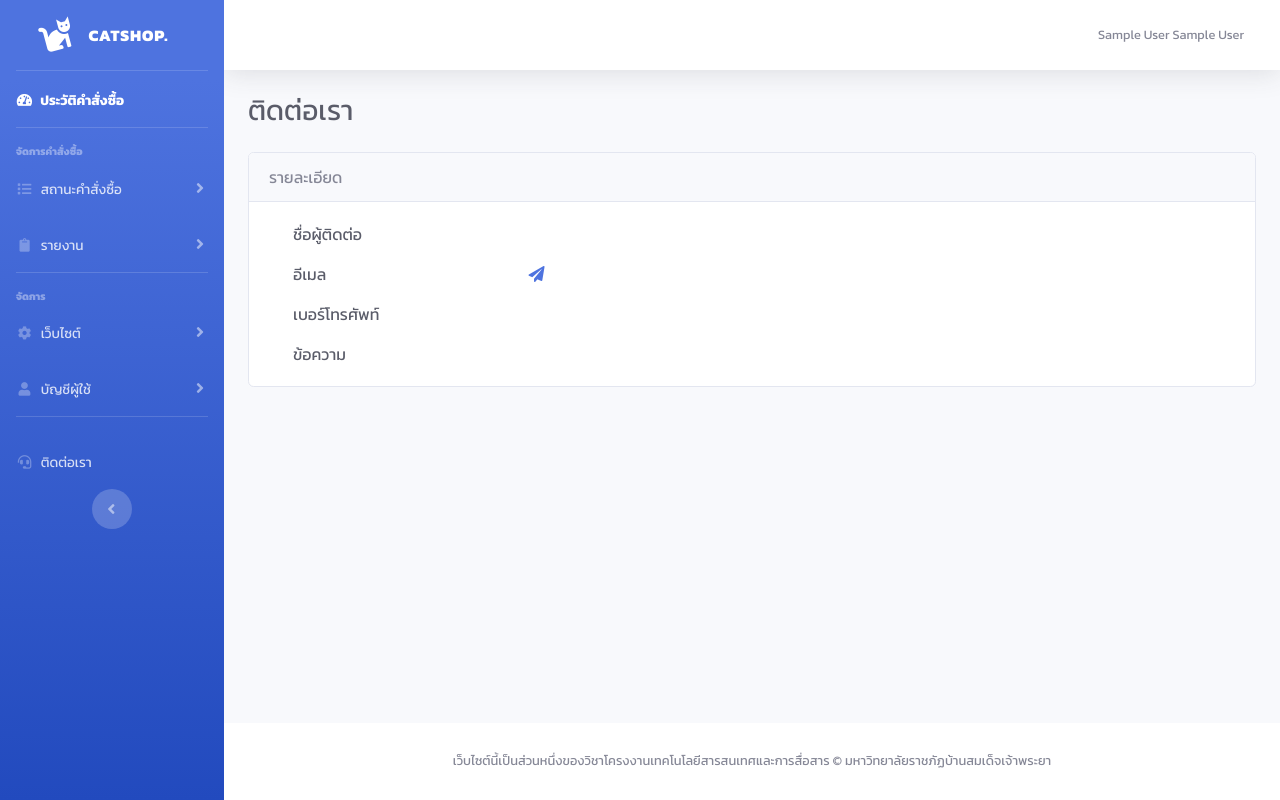
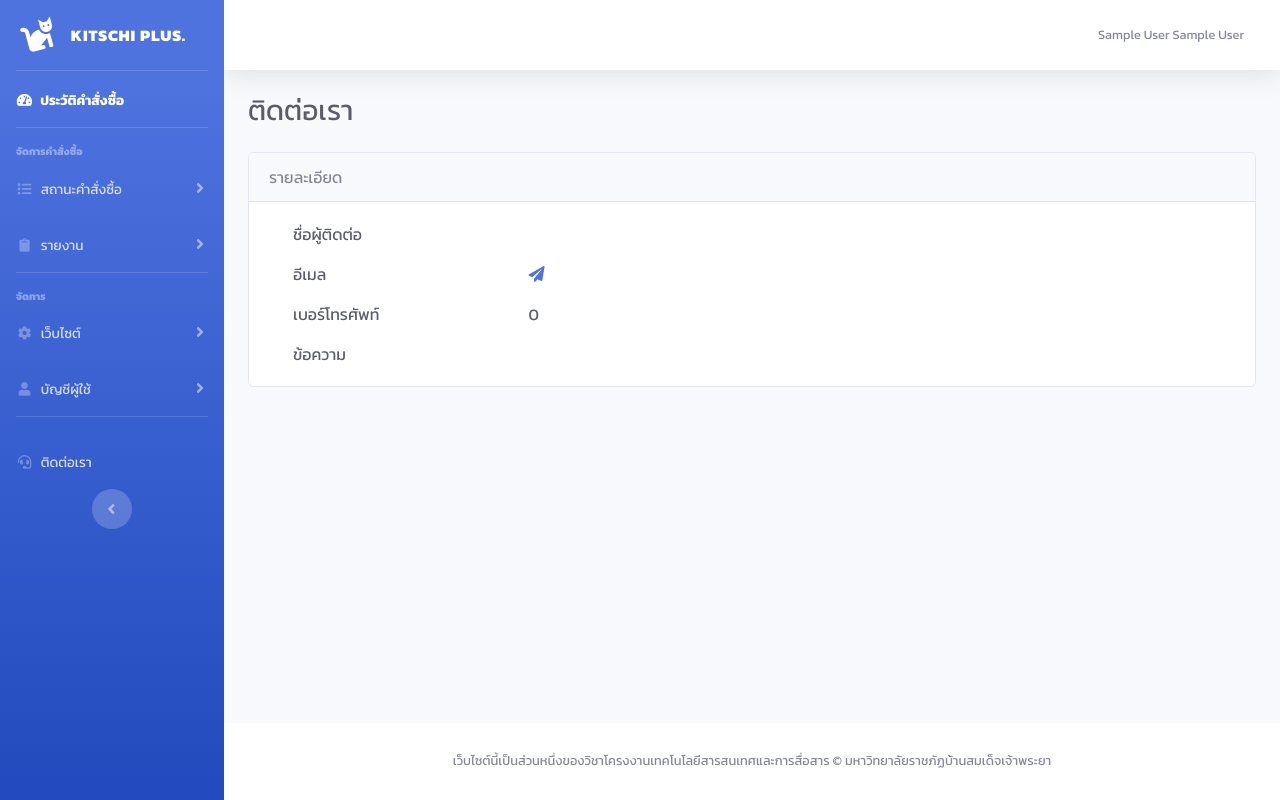
Before and after one commit to Kkimzch/catshop_project, a PHP site: page /Backoffice/contact_detail.php?contactus_id=1 in a window 1280 px wide. Run offline with PHP 8.4, Linux system fonts and the light colour scheme; the visitor is signed in with stand-in values (Sample User, id 1); data that the repository does not hold is empty.

Commit message:
Backoffice Fix

```diff
--- a/Backoffice/add-blog.php
+++ b/Backoffice/add-blog.php
@@ -23,7 +23,7 @@
     <meta name="description" content="">
     <meta name="author" content="">
 
-    <title>CatShop. - Backoffice</title>
+   <title>Kitschi Plus - Backoffice</title>
 
     <!-- Custom fonts for this template -->
     <link href="vendor/fontawesome-free/css/all.min.css" rel="stylesheet" type="text/css">
--- a/Backoffice/blog.php
+++ b/Backoffice/blog.php
@@ -29,7 +29,7 @@
     <meta name="description" content="">
     <meta name="author" content="">
 
-    <title>CatShop. - Backoffice</title>
+   <title>Kitschi Plus - Backoffice</title>
 
     <!-- Custom fonts for this template -->
     <link href="vendor/fontawesome-free/css/all.min.css" rel="stylesheet" type="text/css">
--- a/Backoffice/contact.php
+++ b/Backoffice/contact.php
@@ -48,7 +48,7 @@
     <meta name="description" content="">
     <meta name="author" content="">
 
-    <title>CatShop. - Backoffice</title>
+   <title>Kitschi Plus - Backoffice</title>
 
     <!-- Custom fonts for this template -->
     <link href="vendor/fontawesome-free/css/all.min.css" rel="stylesheet" type="text/css">
--- a/Backoffice/contact_detail.php
+++ b/Backoffice/contact_detail.php
@@ -21,7 +21,7 @@
     <meta name="description" content="">
     <meta name="author" content="">
 
-    <title>CatShop. - Backoffice</title>
+   <title>Kitschi Plus - Backoffice</title>
 
     <!-- Custom fonts for this template -->
     <link href="vendor/fontawesome-free/css/all.min.css" rel="stylesheet" type="text/css">
@@ -105,7 +105,7 @@
                                 <div class="row text-dark mt-3">
                                     <div class="col col-lg-3 align-self-center">เบอร์โทรศัพท์</div>
                                     <div class="col col-lg-9">
-                                        <?php echo $row['tel']; ?>
+                                    0<?php echo preg_replace("/(\d{3})(\d{3})(\d{4})/", "$1-$2-$3", $row['tel']); ?>
                                     </div>
                                 </div>
                                 <div class="row text-dark mt-3">
--- a/Backoffice/edit-blog.php
+++ b/Backoffice/edit-blog.php
@@ -23,7 +23,7 @@
     <meta name="description" content="">
     <meta name="author" content="">
 
-    <title>CatShop. - Backoffice</title>
+   <title>Kitschi Plus - Backoffice</title>
 
     <!-- Custom fonts for this template -->
     <link href="vendor/fontawesome-free/css/all.min.css" rel="stylesheet" type="text/css">
--- a/Backoffice/include/sidebar.php
+++ b/Backoffice/include/sidebar.php
@@ -5,7 +5,7 @@
         <div class="sidebar-brand-icon rotate-n-15">
             <i class="fas fa-cat"></i>
         </div>
-        <div class="sidebar-brand-text mx-3">CatShop.</div>
+        <div class="sidebar-brand-text mx-3">Kitschi plus.</div>
     </a>
 
     <!-- Divider -->
--- a/Backoffice/index.php
+++ b/Backoffice/index.php
@@ -32,7 +32,7 @@
     <meta name="description" content="">
     <meta name="author" content="">
 
-    <title>CatShop. - Backoffice</title>
+    <title>Kitschi Plus - Backoffice</title>
 
     <!-- Custom fonts for this template -->
     <link href="vendor/fontawesome-free/css/all.min.css" rel="stylesheet" type="text/css">
--- a/Backoffice/order_detail.php
+++ b/Backoffice/order_detail.php
@@ -21,7 +21,7 @@
     <meta name="description" content="">
     <meta name="author" content="">
 
-    <title>CatShop. - Backoffice</title>
+   <title>Kitschi Plus - Backoffice</title>
 
     <!-- Custom fonts for this template -->
     <link href="vendor/fontawesome-free/css/all.min.css" rel="stylesheet" type="text/css">
@@ -123,10 +123,10 @@
                             <div class="row">
                                 <div class="col">
                                     <p class="m-0">
-                                        ผู้รับ : <?php echo $row2['first_name'];?> <?php echo $row2['last_name'];?>
+                                        ผู้รับ : คุณ <?php echo $row2['first_name'];?> <?php echo $row2['last_name'];?>
                                     </p>
                                     <p class="m-0 mt-2" div>
-                                        เบอร์โทรศัพท์ : <?php echo $row2['tel'];?>
+                                        เบอร์โทรศัพท์ : <?php echo preg_replace("/(\d{3})(\d{3})(\d{4})/", "$1-$2-$3", $row2['tel']); ?>
                                     </p>
 
                                     <p class="m-0 mt-2">
--- a/Backoffice/order_list.php
+++ b/Backoffice/order_list.php
@@ -21,7 +21,7 @@
     <meta name="description" content="">
     <meta name="author" content="">
 
-    <title>CatShop. - Backoffice</title>
+   <title>Kitschi Plus - Backoffice</title>
 
     <!-- Custom fonts for this template -->
     <link href="vendor/fontawesome-free/css/all.min.css" rel="stylesheet" type="text/css">
--- a/Backoffice/payment.php
+++ b/Backoffice/payment.php
@@ -56,7 +56,7 @@
     <meta name="description" content="">
     <meta name="author" content="">
 
-    <title>CatShop. - Backoffice</title>
+   <title>Kitschi Plus - Backoffice</title>
 
     <!-- Custom fonts for this template -->
     <link href="vendor/fontawesome-free/css/all.min.css" rel="stylesheet" type="text/css">
--- a/Backoffice/product.php
+++ b/Backoffice/product.php
@@ -29,7 +29,7 @@
     <meta name="description" content="">
     <meta name="author" content="">
 
-    <title>CatShop. - Backoffice</title>
+   <title>Kitschi Plus - Backoffice</title>
 
     <!-- Custom fonts for this template -->
     <link href="vendor/fontawesome-free/css/all.min.css" rel="stylesheet" type="text/css">
--- a/Backoffice/report-day.php
+++ b/Backoffice/report-day.php
@@ -21,7 +21,7 @@
     <meta name="description" content="">
     <meta name="author" content="">
 
-    <title>CatShop. - Backoffice</title>
+   <title>Kitschi Plus - Backoffice</title>
 
     <!-- Custom fonts for this template -->
     <link href="vendor/fontawesome-free/css/all.min.css" rel="stylesheet" type="text/css">
--- a/Backoffice/report-month.php
+++ b/Backoffice/report-month.php
@@ -21,7 +21,7 @@
     <meta name="description" content="">
     <meta name="author" content="">
 
-    <title>CatShop. - Backoffice</title>
+   <title>Kitschi Plus - Backoffice</title>
 
     <!-- Custom fonts for this template -->
     <link href="vendor/fontawesome-free/css/all.min.css" rel="stylesheet" type="text/css">
--- a/Backoffice/report-year.php
+++ b/Backoffice/report-year.php
@@ -21,7 +21,7 @@
     <meta name="description" content="">
     <meta name="author" content="">
 
-    <title>CatShop. - Backoffice</title>
+   <title>Kitschi Plus - Backoffice</title>
 
     <!-- Custom fonts for this template -->
     <link href="vendor/fontawesome-free/css/all.min.css" rel="stylesheet" type="text/css">
--- a/Backoffice/report.php
+++ b/Backoffice/report.php
@@ -21,7 +21,7 @@
     <meta name="description" content="">
     <meta name="author" content="">
 
-    <title>CatShop. - Backoffice</title>
+   <title>Kitschi Plus - Backoffice</title>
 
     <!-- Custom fonts for this template -->
     <link href="vendor/fontawesome-free/css/all.min.css" rel="stylesheet" type="text/css">
--- a/Backoffice/type.php
+++ b/Backoffice/type.php
@@ -48,7 +48,7 @@
     <meta name="description" content="">
     <meta name="author" content="">
 
-    <title>CatShop. - Backoffice</title>
+   <title>Kitschi Plus - Backoffice</title>
 
     <!-- Custom fonts for this template -->
     <link href="vendor/fontawesome-free/css/all.min.css" rel="stylesheet" type="text/css">
--- a/Backoffice/user.php
+++ b/Backoffice/user.php
@@ -60,7 +60,7 @@
     <meta name="description" content="">
     <meta name="author" content="">
 
-    <title>CatShop. - Backoffice</title>
+   <title>Kitschi Plus - Backoffice</title>
 
     <!-- Custom fonts for this template -->
     <link href="vendor/fontawesome-free/css/all.min.css" rel="stylesheet" type="text/css">
```
